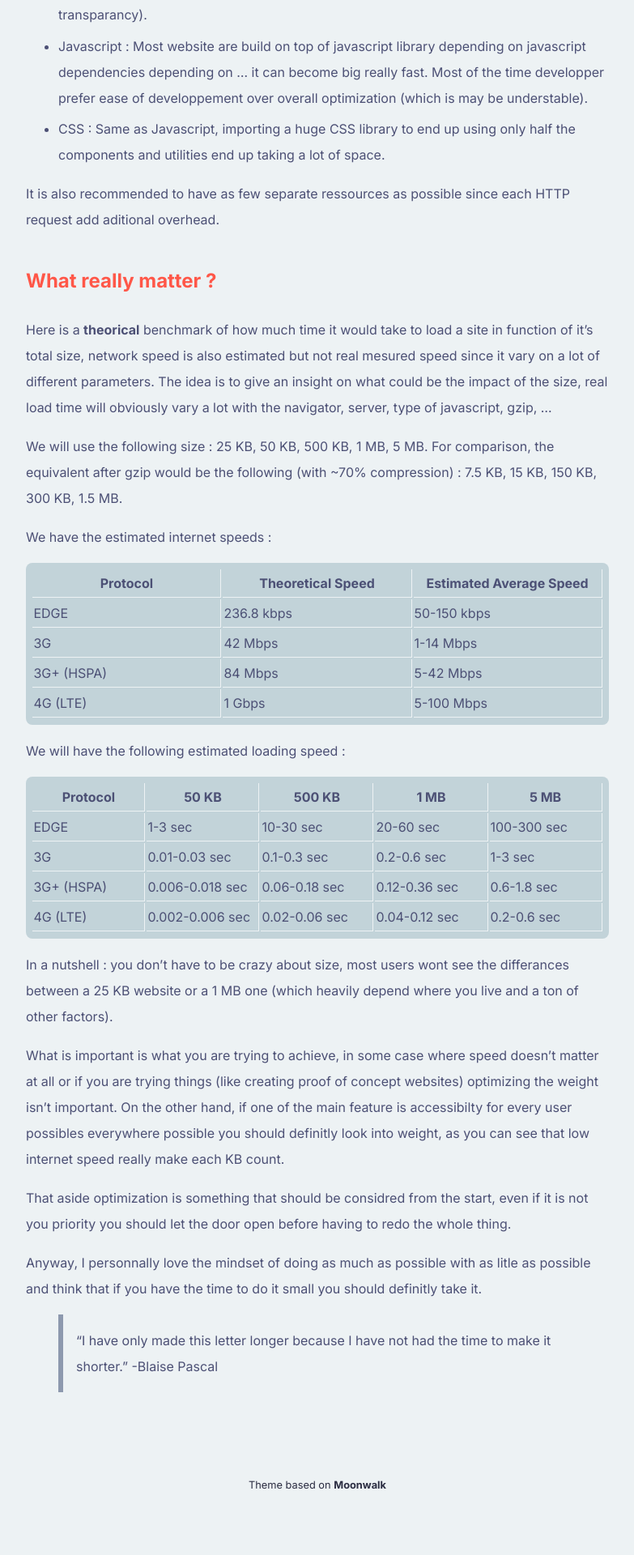
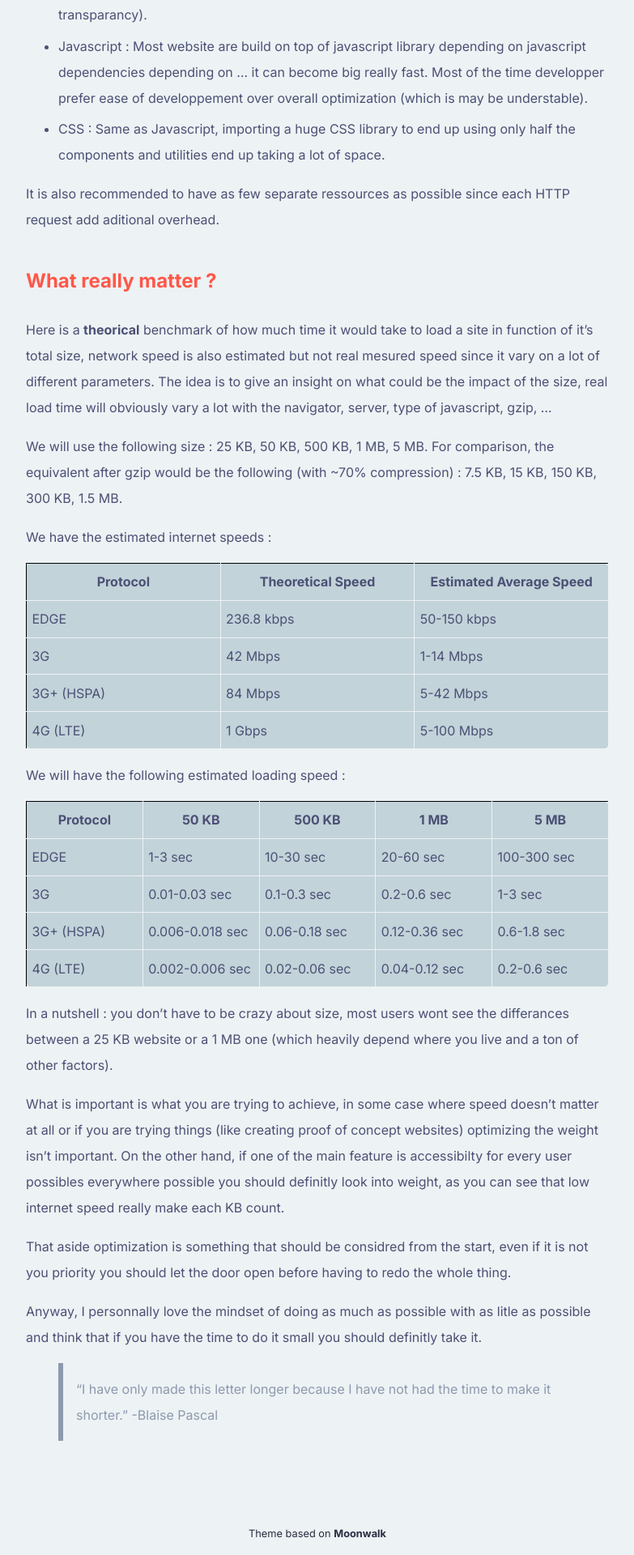
Before and after one commit to ndegheselle/blog.degheselle.fr, a Jekyll site: the page built from _posts/2023-02-06-how-light-should-a-website-be.md, in a window 1280 px wide. Shown: the part 1303-3223 px from the top of the page at 81% size, without its empty margins (248-1031 px from the left). Built offline with Jekyll 4.4.1, drawn with Linux system fonts in a browser that asks for light colours; before the commit the page ends 3162 px from its top, so only the background shows below that.

Commit message:
Styles color adjustements

```diff
--- a/_sass/moonwalk.scss
+++ b/_sass/moonwalk.scss
@@ -38,16 +38,17 @@ li { margin: 0.4em 0; }
 }
 
 table {
-  width: 100%;
-  padding: 0.4em;
   background-color: var(--color-bg-secondary);
   border-radius: 0.5rem;
   table-layout: fixed;
 }
 
-th, td {
+table, th, td {
   width: 100%;
+  border: thin solid black;
   border-collapse: collapse;
+  padding: 0.4em;
+
   border-bottom: thin solid var(--color-bg);
   border-right: thin solid var(--color-bg);
 }
@@ -62,7 +63,10 @@ blockquote {
   border-left: 0.4rem var(--color-middle) solid;
   padding: 1em;
 
-  p { margin: 0; }
+  p {
+    margin: 0;
+    color: var(--color-middle)
+  }
 }
 
 img {
```
